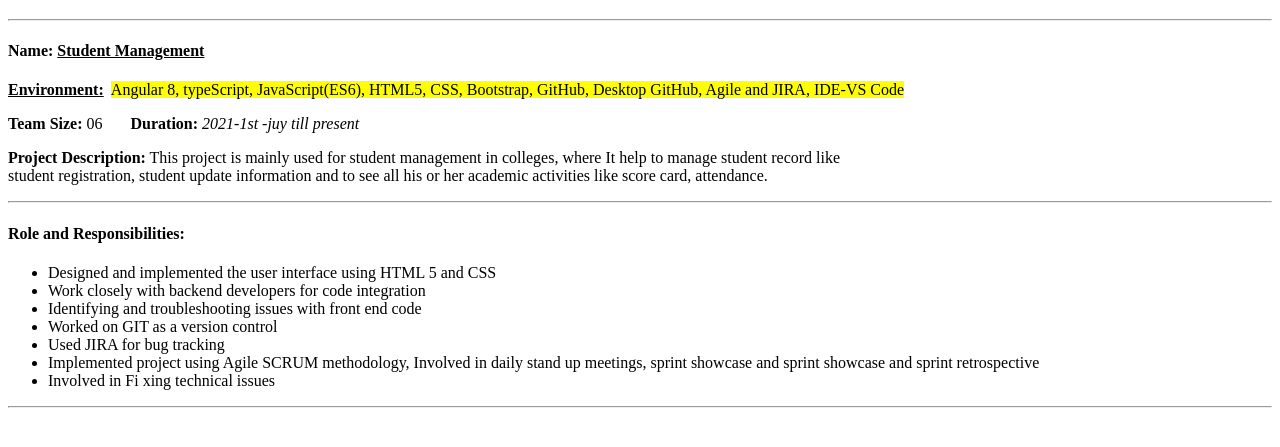
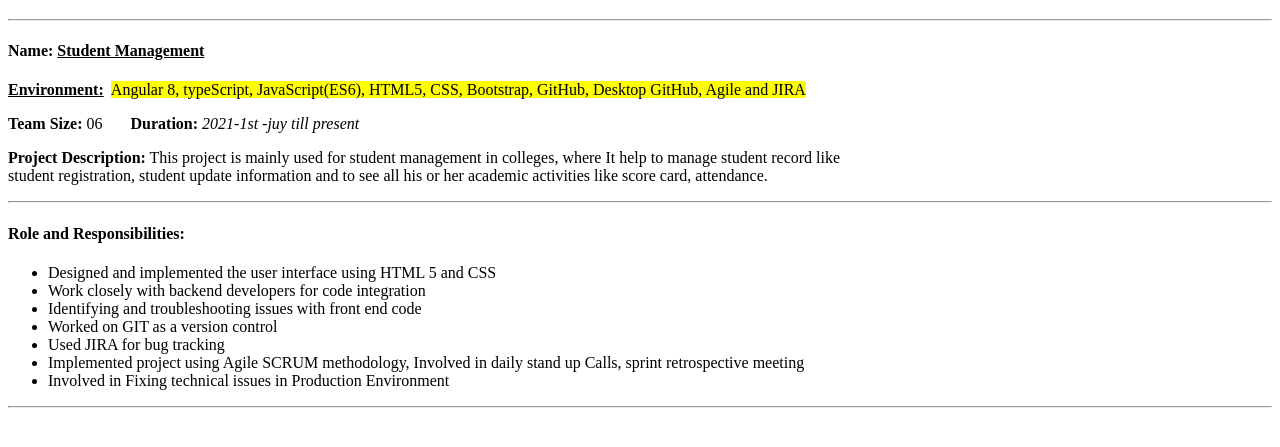
Before and after one commit to 04schaudhari/Bootstrap, a plain HTML site: page Assignment_1/project.html in a window 1280 px wide. Shown: the part 61-508 px from the top of the page. Drawn offline with Linux system fonts and the light colour scheme.

Commit message:
Assignment

```diff
--- a/Assignment_1/project.html
+++ b/Assignment_1/project.html
@@ -18,7 +18,7 @@
     >&nbsp;
     <mark
       >Angular 8, typeScript, JavaScript(ES6), HTML5, CSS, Bootstrap, GitHub,
-      Desktop GitHub, Agile and JIRA, IDE-VS Code</mark
+      Desktop GitHub, Agile and JIRA</mark
     >
 
     <p>
@@ -41,10 +41,9 @@
       <li>Used JIRA for bug tracking</li>
       <li>
         Implemented project using Agile SCRUM methodology, Involved in daily
-        stand up meetings, sprint showcase and sprint showcase and sprint
-        retrospective
+        stand up Calls, sprint retrospective meeting
       </li>
-      <li>Involved in Fi xing technical issues</li>
+      <li>Involved in Fixing technical issues in Production Environment</li>
     </ul>
 
     <hr />
```
Also changed, not shown: Assignment_1/home.html (+1 -2 lines), Assignment_1/techStack.html (+5 -0 lines).
